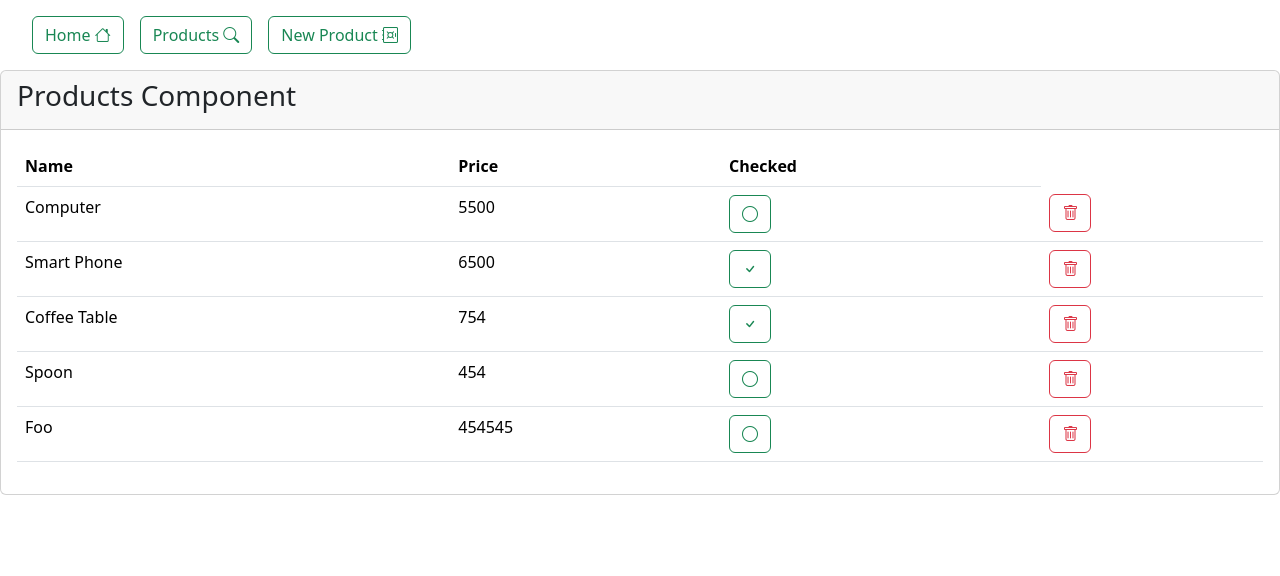
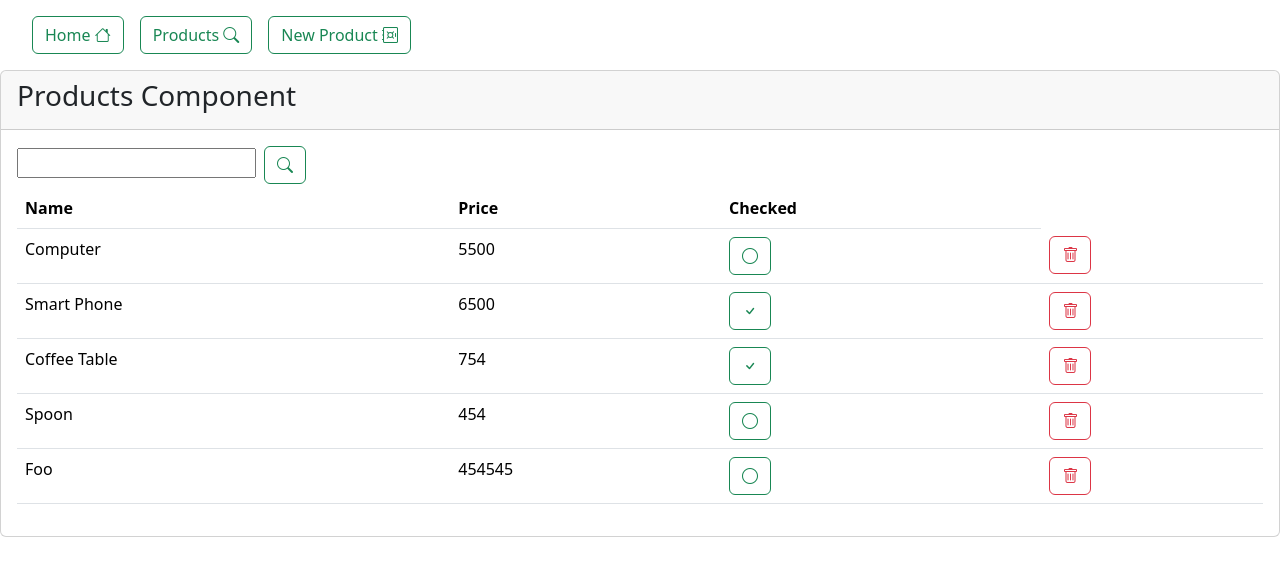
Before and after one commit to mehdicharife/enset-app, an Angular app: page /products in a window 1280 px wide. Shown: the top 576 px of the page. Built offline with nearby package versions, Linux system fonts and the light colour scheme; data requests are answered from the project's data file.

Commit message:
product search functionality

```diff
--- a/src/app/components/products/products.component.html
+++ b/src/app/components/products/products.component.html
@@ -4,6 +4,13 @@
       <h3>Products Component</h3>
     </div>
     <div class="card-body">
+      <div class="flex mb-1">
+        <input type="text" [(ngModel)]="keyword">
+        <button (click)="searchProducts()" class="btn btn-outline-success ms-2">
+          <i class="bi bi-search"></i>
+        </button>
+      </div>
+
       <table class="table">
         <thead>
           <tr>
--- a/src/app/components/products/products.component.ts
+++ b/src/app/components/products/products.component.ts
@@ -2,17 +2,19 @@ import {Component, OnInit} from '@angular/core';
 import { CommonModule } from '@angular/common';
 import {ProductService} from "../../services/product.service";
 import {Product} from "../../model/product.model";
+import {FormsModule} from "@angular/forms";
 
 @Component({
   selector: 'app-products',
   standalone: true,
-  imports: [CommonModule],
+  imports: [CommonModule, FormsModule],
   templateUrl: './products.component.html',
   styleUrl: './products.component.css'
 })
 export class ProductsComponent implements OnInit{
   products : Array<Product> = [];
   private productService : ProductService;
+  public keyword! : string;
 
   constructor(productService : ProductService) {
     this.productService = productService;
@@ -42,4 +44,11 @@ export class ProductsComponent implements OnInit{
       next : value => {this.products = this.products.filter(element => element.id != product.id)}
     });
   }
+
+  searchProducts() {
+    this.productService.searchProducts(this.keyword).subscribe({
+      next : value => { this.products = value},
+      error : err => { console.log(err) }
+    })
+  }
 }
--- a/src/app/services/product.service.ts
+++ b/src/app/services/product.service.ts
@@ -29,4 +29,8 @@ export class ProductService {
   public saveProduct(product : Product) : Observable<Product> {
     return this.httpClient.post<Product>("http://localhost:8089/products/", product);
   }
+
+  public searchProducts(keyword : string) : Observable<Array<Product>> {
+    return this.httpClient.get<Array<Product>>(`http://localhost:8089/products?name_like=${keyword}`);
+  }
 }
```
